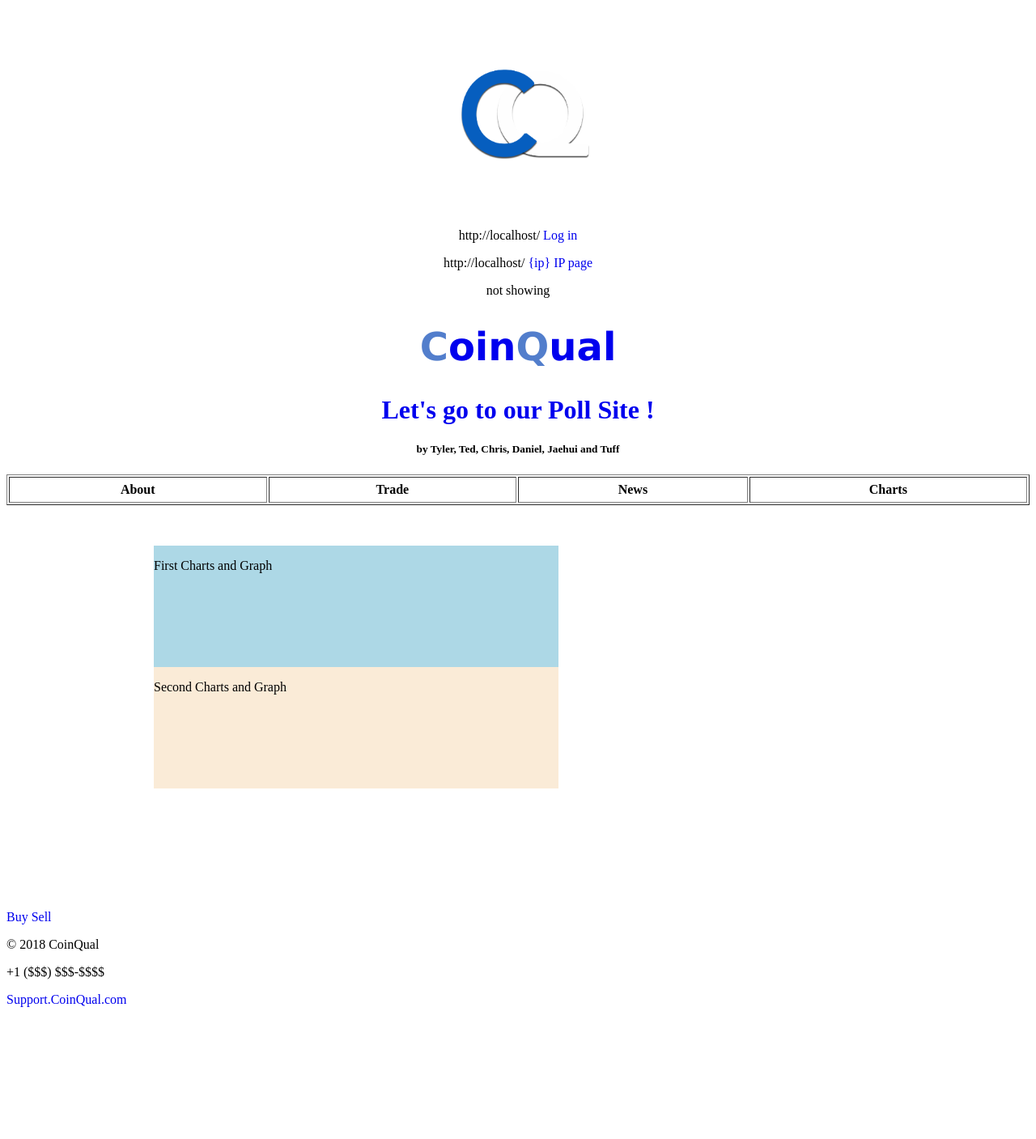
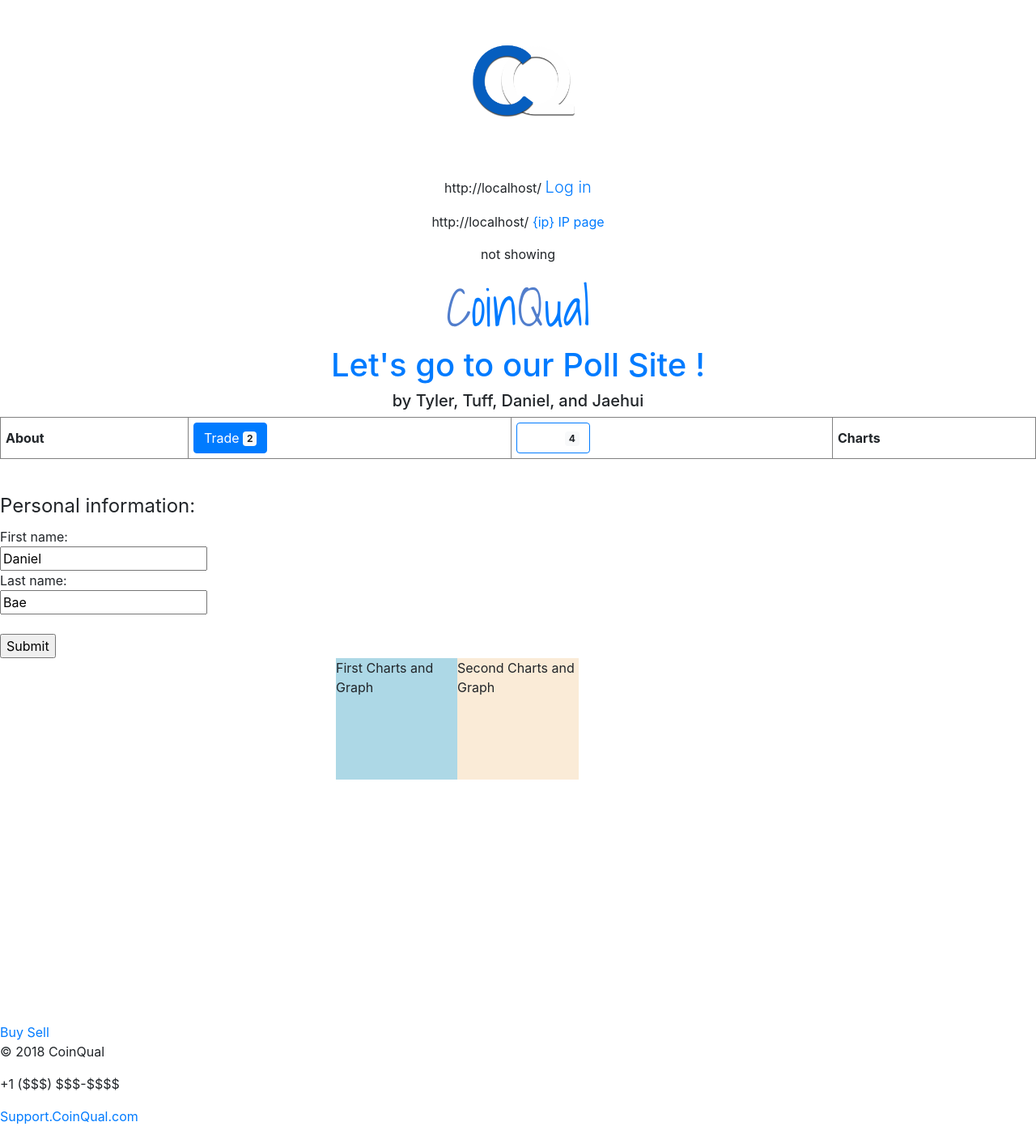
Before and after one commit to gchun88/Squaredistrict, a Django app: page / in a window 1280 px wide. Shown: the whole page at 81% size. Before the commit the page ends 1244 px from the top, so only its background shows below. Run offline with Django 3.2, Linux system fonts and the light colour scheme; lists and menus that the app fills with data are empty; some libraries are stand-ins or nearby versions.

Commit message:
a bit update

```diff
--- a/coinqual/urls.py
+++ b/coinqual/urls.py
@@ -13,13 +13,12 @@ Including another URLconf
     1. Import the include() function: from django.urls import include, path
     2. Add a URL to urlpatterns:  path('blog/', include('blog.urls'))
 """
+
 from django.contrib import admin
 from django.urls import path
 from . import views
 from django.urls import include, path
-from django.contrib import admin
 import polls.views as vw
-
 
 urlpatterns = [
     path('', views.main, name='main'),
@@ -39,5 +38,5 @@ urlpatterns = [
 #Account URls
 #    path('admin/', include(admin.site.urls)),
     path('account/', include('account.urls')),
-
+    path('formsam/', include('formsam.urls')),
 ]
--- /dev/null
+++ b/formsam/urls.py
@@ -0,0 +1,10 @@
+from django.urls import path
+from django.views.generic import TemplateView
+from formsam import views
+
+app_name = 'formsam'
+urlpatterns = [
+   path('connection/', views.login, name = 'login'),
+   path('login/', views.loggedin, name = 'loggedinaf'),
+   #path('logout/', views.logout, name = 'logout'),
+]
--- a/polls/static/coinqualstyle.css
+++ b/polls/static/coinqualstyle.css
@@ -4,18 +4,18 @@
     {background-color:white;
     padding:0;
     margin:0 auto;
-    width:900px;
+    width:450px;
     height:450px;}
 #First
     {background-color:lightblue;
     float:left;
     height:150px;
-    width:500px;}
+    width:150px;}
 #Second
     {background-color: antiquewhite;
     float:left;
     height:150px;
-    width:500px;}
+    width:150px;}
 a:link
     {background-color: transparent;
     text-decoration: none;}
@@ -31,8 +31,7 @@ a:active
     background-color: transparent;
     text-decoration: underline}
 
-
-img.logoimg{
+.logoimg{
     display:block;
     margin-left: auto;
     margin-right: auto;
--- a/polls/templates/polls/main.html
+++ b/polls/templates/polls/main.html
@@ -6,16 +6,22 @@
     <title>CoinQual</title>
     {% load static %}
     <link rel="stylesheet" href="{% static 'coinqualstyle.css' %}">
+    <!--Google Fonts-->
+    <link rel="stylesheet" href="https://fonts.googleapis.com/css?family=Shadows Into Light">
+    <!-- Bootstrap CSS -->
+    <link rel="stylesheet" href="https://stackpath.bootstrapcdn.com/bootstrap/4.1.2/css/bootstrap.min.css" integrity="sha384-Smlep5jCw/wG7hdkwQ/Z5nLIefveQRIY9nfy6xoR1uRYBtpZgI6339F5dgvm/e9B" crossorigin="anonymous">
+    <script src="https://stackpath.bootstrapcdn.com/bootstrap/4.1.2/js/bootstrap.min.js" integrity="sha384-o+RDsa0aLu++PJvFqy8fFScvbHFLtbvScb8AjopnFD+iEQ7wo/CG0xlczd+2O/em" crossorigin="anonymous"></script>
+    <!-- Draft icon for Web -->
+    <link rel="icon" type="image/png" href="{% static 'Icon.png' %}" sizes="16x16"/>
 </head>
-<header style="text-align:leftr">
+
+<header style="text-align:left">
 <p>
     <a href="http://www.coinqual.com/" target="_self" class="logo">
-      <TH ALIGN="left"> <img src="{% static 'CQ.png' %}" style="width:250px;height:250px;" class="logoimg" alt="CoinQual Logo">
+      <TH ALIGN="left"> <img src="{% static 'CQ.png' %}" style="width:200px;height:200px;" class="logoimg" alt="CoinQual Logo">
     </a>
 </p>
-
 </header>
-
 
 <header style="text-align:center">
     <p>
@@ -32,59 +38,64 @@
         <p>{{ request.build_absolute_uri }} <a href = "{% url 'coinbase' %}"> {ip} IP page </a></p>
 {% endblock content %}
 
-
 {% if request.build_absolute_uri == "/auth/complete/coinbase/?code=*" %}
 {{ request.build_absolute_uri }}
 {% else %}
 <p> not showing </p>
 {% endif %}
 
-
-
 <p>{{ code1 }}</p>
-
-
 
 {% load static %}
 </p>
-    <a href="http://www.coinqual.com/"target="_self"><h1 style="font-family:Verdana;font-size:300%;"><span style="color:#527ecc">C</span>oin<span style="color:#527ecc">Q</span>ual</h1></a>
-
+    <!-- This font is conneted with google fonts -->
+    <a href="http://www.coinqual.com/"target="_self"><h1 style="font-family:Shadows Into Light;font-size:400%;"><span style="color:#527ecc">C</span>oin<span style="color:#527ecc">Q</span>ual</h1></a>
     <a href="http://www.coinqual.com/polls"> <h1> Let's go to our Poll Site !</h1></a>
-    <h5>by Tyler, Ted, Chris, Daniel, Jaehui and Tuff </h5>
+    <h5>by Tyler, Tuff, Daniel, and Jaehui </h5>
 
 </header>
 
-
-
-
+<body>
 
 <table>
     <table width="100%"border="1">
         <TR>
             <TH ALIGN="CENTER"><div id="Table">About</div></TH>
-            <TH ALIGN="CENTER"><div id="Table">Trade</div></TH>
-            <TH ALIGN="CENTER"><div id="Table">News</div></TH>
+            <TH ALIGN="CENTER"><div id="Table">
+                <button type="button" class="btn btn-primary">Trade <span class="badge badge-light"> 2</span>
+                </button>
+            </div></TH>
+            <TH ALIGN="CENTER"><div id="Table">
+                <a href="https://news.google.com/search?q=coinbase&hl=en-US&gl=US&ceid=US%3Aen" <button type="button" class="btn btn-primary">News <span class="badge badge-light"> 4</span>
+            </button></a>
+            </div></TH>
             <TH ALIGN="CENTER"><div id="Table">Charts</div></TH>
         </TR>
     </table>
 </table>
 <P>&nbsp;</P>
+
+    <form action="/action_page.php">
+      <fieldset>
+        <legend>Personal information:</legend>
+        First name:<br>
+        <input type="text" name="firstname" value="Daniel">
+        <br>
+        Last name:<br>
+        <input type="text" name="lastname" value="Bae">
+        <br><br>
+        <input type="submit" value="Submit">
+      </fieldset>
+    </form>
+
 <div id="container">
-    <div id="First"><p title="will be updated soon">First Charts and Graph</p></div>
-    <div id="Second"><p title="will be updated soon">Second Charts and Graph</p></div>
+    <div id="First"><p title="Will be updated soon">First Charts and Graph</p></div>
+    <div id="Second"><p title="Will be updated soon">Second Charts and Graph</p></div>
 </div>
 <a href="https://www.coinbase.com/oauth/authorize?response_type=code&client_id=77d5af4941ffd6d5f0c9149e2e303a1c28d9f44c09b63694d6f2f608c60947c0&redirect_uri=http://www.coinqual.com/&state=SECURE_RANDOM&scope=wallet:accounts:read">Buy</a>
 <a href="http://www.google.com/">Sell</a>
 
-
-
-
-
-
-
-
-
-
+</body>
 
 <footer>
     <p>© 2018 CoinQual</p>
@@ -94,7 +105,6 @@
         <a href="mailto:eocjf17@gmail.com">Support.CoinQual.com</a>
     </p>
 </footer>
-</body>
 
 </html>
 
```
Also changed, not shown: coinqual/settings.py (+4 -7 lines), coinqual/views.py (+1 -22 lines), polls/views.py (+1 -10 lines), db.sqlite3, polls/static/Icon.png (added).
